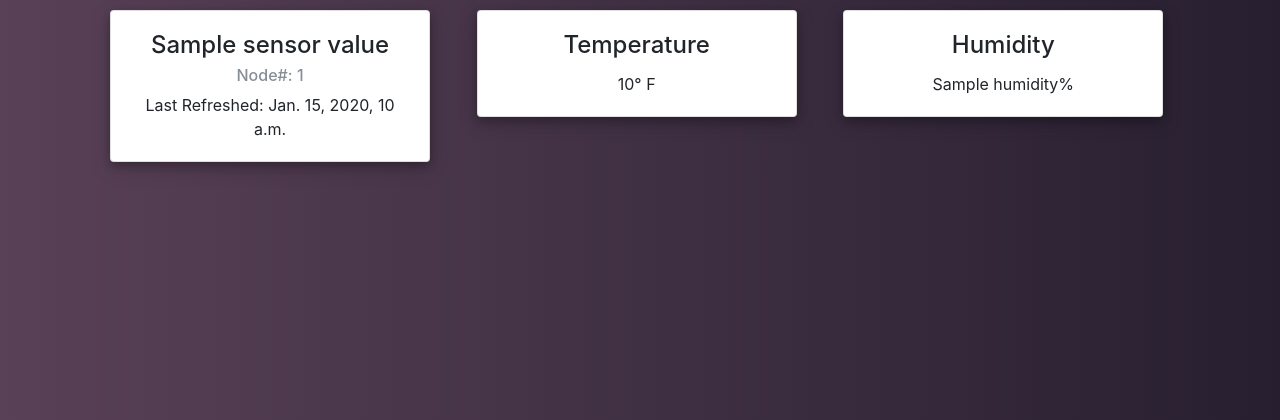
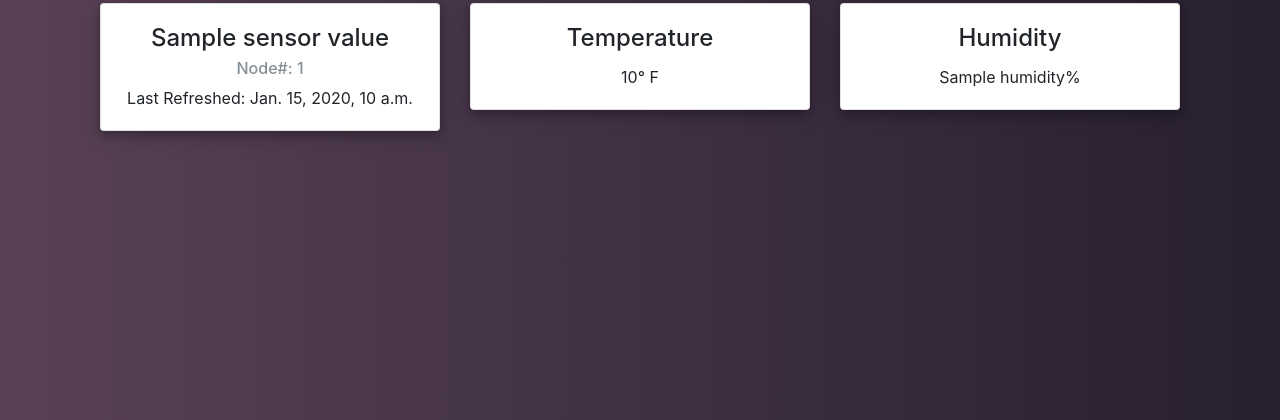
Before and after one commit to NiDMAZ/rpi_nodes, a Django app: template room_sensors/templates/room_sensors/homepage.html in a window 1280 px wide. Shown: the top 420 px of the page. Run offline with Django 3.2, Linux system fonts and the light colour scheme; the template is opened without the code that fills it: most values are stand-ins (such as "Sample title", 1, 10 or a date in 2020); parts of the project's set-up code (start-up, migrations or seed data) failed here and were passed over; some libraries are stand-ins or nearby versions.

Commit message:
CSS changes to allow better viewing on devices

```diff
--- a/room_sensors/static/css/base.css
+++ b/room_sensors/static/css/base.css
@@ -2,9 +2,13 @@ body {
     background: linear-gradient(to right, #594157, #271F30);
 }
 
+.card_widget {
+	margin-top: .2em;
+}
+
 .site-content {
-    padding-top: 10px;
-    padding-left: 10px;
+   /* padding-top: 10px;
+    padding-left: 10px; */
 }
 
 .box_shadow {
--- a/room_sensors/templates/room_sensors/base.html
+++ b/room_sensors/templates/room_sensors/base.html
@@ -9,7 +9,7 @@
     <script src="https://cdnjs.cloudflare.com/ajax/libs/popper.js/1.12.3/umd/popper.min.js" integrity="sha384-vFJXuSJphROIrBnz7yo7oB41mKfc8JzQZiCq4NCceLEaO4IHwicKwpJf9c9IpFgh" crossorigin="anonymous"></script>
     <script src="https://maxcdn.bootstrapcdn.com/bootstrap/4.0.0-beta.2/js/bootstrap.min.js" integrity="sha384-alpBpkh1PFOepccYVYDB4do5UnbKysX5WZXm3XxPqe5iKTfUKjNkCk9SaVuEZflJ" crossorigin="anonymous"></script>
     <meta name="viewport" content="width=device-width, initial-scale=1, maximum-scale=1, user-scalable=no">
-    <link rel="stylesheet" href="{% static 'css/base.css' %}?20171118.1">
+    <link rel="stylesheet" href="{% static 'css/base.css' %}?20171120.1">
 
     <title>RPi Node</title>
 </head>
--- a/room_sensors/templates/room_sensors/homepage.html
+++ b/room_sensors/templates/room_sensors/homepage.html
@@ -5,7 +5,7 @@
 <div class="container">
     <div class="row">
         <div class="col-md-4 ">
-        <div class="card text-center box_shadow" style="width: 20rem;">
+        <div class="card text-center box_shadow card_widget" >
               <div class="card-body">
                 <h4 class="card-title">{{ sensor_values.node_name }}</h4>
                 <h6 class="card-subtitle mb-2 text-muted">Node#: {{ sensor_values.node_number }}</h6>
@@ -15,7 +15,7 @@
         </div>
 	</br>
         <div class="col-md-4 ">
-            <div class="card text-center box_shadow" style="width: 20rem;">
+            <div class="card text-center box_shadow card_widget" >
               <div class="card-body">
                 <h4 class="card-title">Temperature</h4>
                 <p class="card-text">{{ sensor_values.temperature }}&#176 F</p>
@@ -24,7 +24,7 @@
         </div>
 	</br>
         <div class="col-md-4 ">
-            <div class="card text-center box_shadow" style="width: 20rem;">
+            <div class="card text-center box_shadow card_widget" >
               <div class="card-body">
                 <h4 class="card-title">Humidity</h4>
                 <p class="card-text">{{sensor_values.humidity}}%</p>
```
